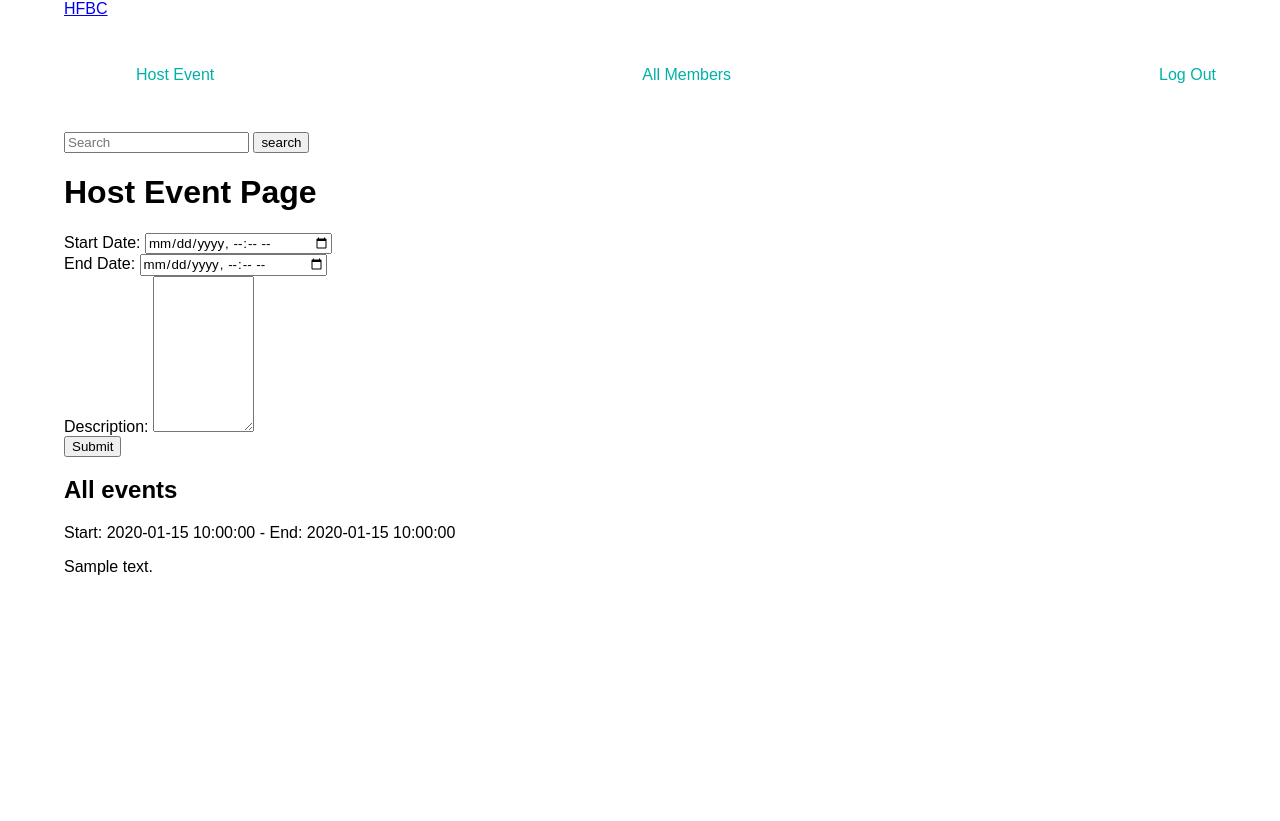
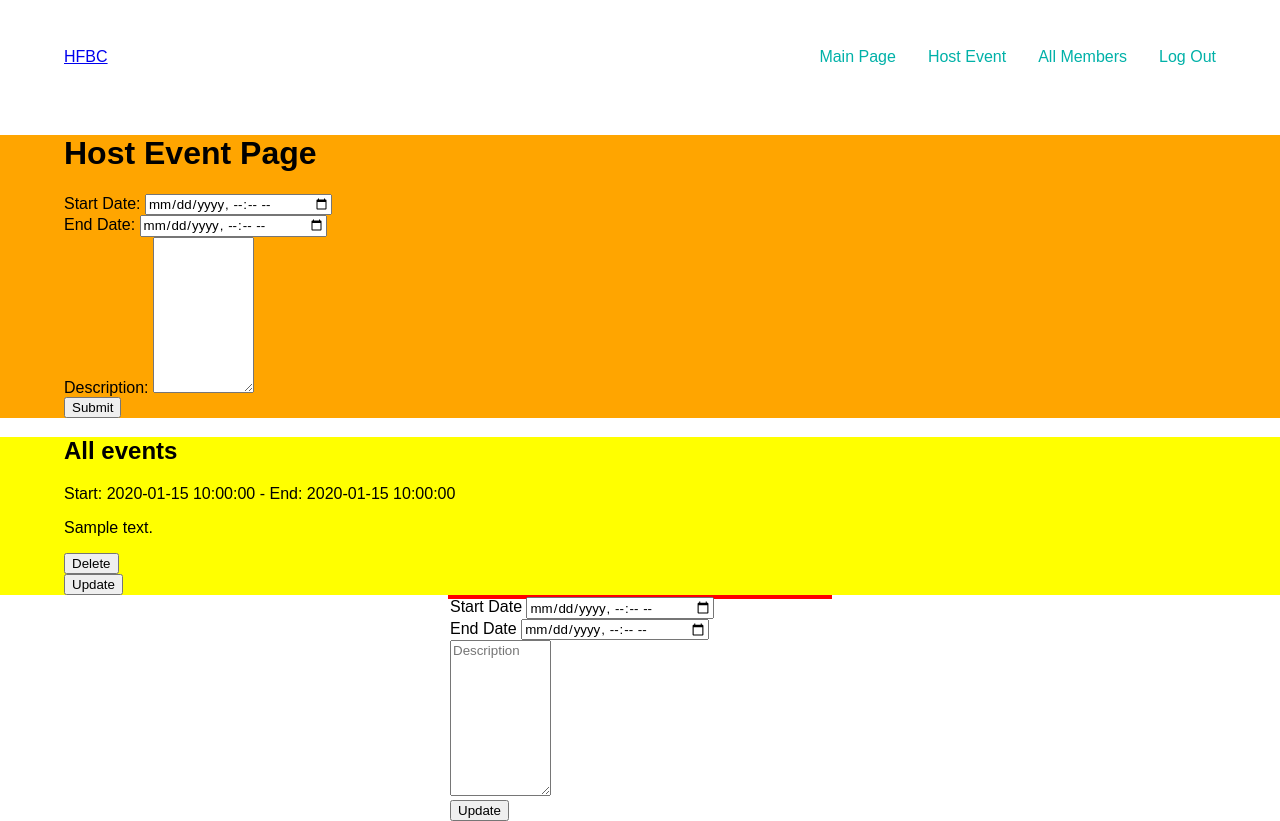
Before and after one commit to vsvang87/HFBC, a Flask app: page /host_event in a window 1280 px wide. Before the commit the page ends 575 px from the top, so only its background shows below. Run offline with Flask 2, Linux system fonts and the light colour scheme; tables that the repository leaves empty hold one stand-in row (values such as "Sample post").

Commit message:
add delete btn function, change navbar

```diff
--- a/crud.py
+++ b/crud.py
@@ -55,11 +55,11 @@ def get_event(event_id):
     return Event.query.filter(Event.event_id == event_id).all()
 
 #----------------------Update Image From Cloudinary----------#
-def update_img_url(image_url, user):
+# def update_img_url(image_url, user):
 
-    user.image_url = image_url
+#     user.image_url = image_url
 
-    return image_url
+#     return image_url
 
 
 if __name__ == '__main__':
--- a/model.py
+++ b/model.py
@@ -35,7 +35,7 @@ class Member(db.Model):
     zipcode = db.Column(db.Integer, nullable=True)
     phone_number = db.Column(db.String(20), nullable=True)
     house_hold = db.Column(db.Integer, nullable=True)
-    image_url = db.Column(db.String, nullable=True)
+    # image_url = db.Column(db.String, nullable=True)
     user_id = db.Column(db.Integer, db.ForeignKey("users.user_id"))
 
     user = db.relationship("User", back_populates="member")
--- a/server.py
+++ b/server.py
@@ -1,13 +1,6 @@
 from flask import Flask, jsonify, render_template, redirect, session,request,flash
 from model import db, User, Member, Event, connect_to_db
 import crud
-
-import cloudinary.uploader
-import os
-
-CLOUDINARY_KEY = os.environ['CLOUDINARY_KEY']
-CLOUDINARY_SECRET = os.environ['CLOUDINARY_SECRET']
-CLOUD_NAME = "dha9labk1"
 
 app = Flask(__name__)
 app.secret_key = 'SECRETS'
@@ -72,6 +65,8 @@ def create_new_users():
         return redirect("/new_user")
     else:
         user = crud.create_user(first_name, last_name, email, password)
+        session['user_email'] = user.email
+        session['user_id'] = user.user_id
         db.session.add(user)
         db.session.commit()
         flash("Welcome, you have create new account successful")
@@ -84,11 +79,10 @@ def user_login_home():
     email = session['user_email']
     user = crud.get_user_by_email(email)
 
+    user_id = session["user_id"]
+    member = crud.get_user_by_id(user_id)
 
-    user_id = session["user_id"]
-    # events = crud.get_events(user_id)
-
-    return render_template("home.html")
+    return render_template("home.html", user=user, member=member)
 
 #-------------------------Add Church Member-------------------#
 @app.route("/home", methods=["POST"])
@@ -123,6 +117,11 @@ def create_member():
 @app.route("/host_event")
 def event():
 
+    # email = session['user_email']
+    # user = crud.get_user_by_email(email)
+
+    # user_id = session["user_id"]
+    # member = crud.get_user_by_id(user_id)
 
     events = Event.query.all()
 
@@ -183,53 +182,49 @@ def all_members():
     return render_template("all_members.html", all_members=all_members, user=user)
 
 
-@app.route("/post-form-data", methods=["POST"])
-def upload_picture():
+#--------------------Search--------------------------#
+@app.route("/update_event", methods=["POST"])
+def update_events():
 
-    my_file = request.files['my-file']
-    result = cloudinary.uploader.upload(my_file, api_key = CLOUDINARY_KEY, api_secret = CLOUDINARY_SECRET, cloud_name = CLOUD_NAME)
+    host_event_id = request.form.get("host_event_id")
+    start_date = request.form.get("start_date")
+    end_date = request.form.get("end_date")
+    description = request.form.get("description")
+
+    user = session["user_id"]
+    event = crud.get_event(host_event_id)
 
 
-    image_url = result['secure_url']
-    #getting user session
-    email = session['user_email']
-    # getting the email function from crud
-    user = crud.get_user_by_email(email)
-    # updating user image from crud
-    crud.update_img_url(image_url, user)
-    db.session.add(user)
-    db.session.commit()
+    return redirect("/host_event")
 
-    return redirect("/all_members")
 
-#--------------------Search--------------------------#
-# @app.route("/search/<query>", methods=["POST"])
-# def search(query):
+# @app.route("/update_event/<event_id>", methods=["POST"])
+# def update_event(event_id):
 
-#     search = request.form.get("search")
-#     cur.execute(f"")
-#     search_query = []
-
-#     for i in range(10):
-#         search_query.append()
-
-#     return render_template("search.html")
+#     event = Event.query.filter(Event.event_id == event_id).first()
+#     user = session.get("user_id")
+#     if user is None:
+#         flash("You must logged in to update an event", "error")
+#     else:
+#         start_date = request.form.
 
 
 #---------------------Delete Events------------------------#
-# @app.route("/delete_event/<event_id>", methods=["POST"])
-# def delete(event_id):
+@app.route("/delete_meetup/<event_id>", methods=["POST"])
+def delete(event_id):
 
-#     user = session.get("user_id")
-#     if user is None:
-#         flash("Must logged in to delete an event", "error")
-#     else:
-#         event = Event.query.filter(Event.event_id == event_id).first()
-#         db.session.delete(event)
-#         db.session.commit()
-#         flash("Event has been deleted successfully", "success")
+    user = session.get("user_id")
+    if user is None:
+        flash("You must logged in to delete a post", "error")
+    else:
+        event = Event.query.filter(Event.event_id == event_id).first()
+        db.session.delete(event)
+        db.session.commit()
+        flash("Event has been deleted", "success")
 
-#     return redirect("/host_event")
+
+    return redirect("/host_event")
+
 
 #---------------------Log Out-------------------------------
 @app.route("/logout")
--- a/static/css/base.css
+++ b/static/css/base.css
@@ -17,9 +17,7 @@ body {
   width: min(90%, 110rem);
   margin-inline: auto;
 }
-nav {
-  /* background: var(--clr-darGray); */
-}
+
 .navbar-container {
 display: flex;
 justify-content: space-between;
--- /dev/null
+++ b/static/css/home.css
@@ -0,0 +1,5 @@
+
+body {
+  padding: 0;
+  margin: 0;
+}
--- /dev/null
+++ b/static/css/host_event.css
@@ -0,0 +1,24 @@
+
+.h-container {
+  background: orange;
+}
+.display-event {
+  background: yellow;
+}
+
+.modal-section {
+  position: relative;
+  margin: auto auto;
+  width: 30%;
+  background: green;
+}
+
+.modal-content {
+  position: absolute;
+  display: block;
+  right: 0;
+  left: 0;
+  top: 0;
+  bottom: 0;
+  border: 2px solid red;
+}
--- /dev/null
+++ b/static/js/host_event.js
@@ -0,0 +1,16 @@
+const modalOpenBtn = document.querySelectorAll(".update_btn")
+
+
+
+for (const btn of modalOpenBtn) {
+  btn.addEventListener("click", () => {
+    let btnSlice = btn.id.slice(2)
+    console.log(btnSlice)
+    let eventId = document.getElementById("host_event_id")
+    eventId.value = btnSlice
+
+    // modalBg.classList.add("bg-active")
+    // modalContainer.style.display = 'block'
+
+})
+}
--- a/templates/about.html
+++ b/templates/about.html
@@ -9,10 +9,11 @@
       <div class="navbar-container">
         <a href="/" class="logo">H F B C</a>
         <ul>
+          <li><a href="/">Home</a></li>
            <li><a href="/about">About</a></li>
            <li><a href="/ministries">Ministries</a></li>
           <li><a href="/give">Give</a></li>
-          <li><a href="/login">Log in</a></li>
+          <li><a href="/login" class="login">Log in</a></li>
         </ul>
       </div>
     </div>
--- a/templates/give.html
+++ b/templates/give.html
@@ -9,6 +9,7 @@
       <div class="navbar-container">
         <a href="/" class="logo">H F B C</a>
         <ul>
+          <li><a href="/">Home</a></li>
            <li><a href="/about">About</a></li>
            <li><a href="/ministries">Ministries</a></li>
           <li><a href="/give">Give</a></li>
--- a/templates/host_event.html
+++ b/templates/host_event.html
@@ -1,27 +1,23 @@
 {% extends "base.html" %}
 {% block title %}Host Events{% endblock %}
 {% block head %}
+
 <link rel="stylesheet" href="../static/css/base.css"/>
+<link rel="stylesheet" href="../static/css/host_event.css"/>
 {% endblock %}
 {% block body %}
 <nav>
-    <div class="navbar-container">
-      <div class="center">
+    <div class="center">
+      <div class="navbar-container" >
         <a href="/home">HFBC</a>
         <ul>
+          <li><a href="/home">Main Page</a>
+          </li>
           <li><a href="/host_event">Host Event</a></li>
            <li><a href="/all_members">All Members</a></li>
           <li><a href="/logout">Log Out</a></li>
         </ul>
-        <div class="search-bar">
 
-          <form action="/search" method="POST">
-
-            <input type="text" name="search" placeholder="Search"/>
-            <input type="submit" value="search"/>
-          </form>
-
-        </div>
       </div>
     </div>
   </nav>
@@ -71,6 +67,18 @@
       {% for event in events %}
         <p>Start: {{ event.start_date }} - End: {{ event.end_date }}</p>
         <p>{{ event.description }}</p>
+
+        <form action="/delete_meetup/{{ event.event_id }}" method="POST">
+
+          <div class="delete-btn-div">
+            <input type="submit" class="delete-btn" value="Delete"/>
+          </div>
+      </form>
+
+
+      <div class="update-btn-div">
+          <button class="update-btn" id="id{{event.meet_up_id}}">Update</button>
+      </div>
       {% endfor %}
 
       {% else %}
@@ -81,7 +89,36 @@
   </div>
 </section>
 
+<section class="modal-section">
+  <div class="modal-container">
 
+    <div class="modal-content">
+
+      <form action="/update_event" method="POST">
+        <input type="hidden" id="host_event_id" name="host_event_id">
+        <div class="input-group">
+          <label for="start_date">Start Date</label>
+          <input type="datetime-local" name="start_date"/>
+        </div>
+        <div class="input-group">
+          <label for="end_date">End Date</label>
+          <input type="datetime-local" name="end_date"/>
+        </div>
+        <div class="input-group">
+          <textarea cols="10" rows="10" placeholder="Description"></textarea>
+        </div>
+        <div class="input-group">
+          <input type="submit" value="Update" class="update_btn"/>
+        </div>
+      </form>
+
+    </div>
+
+  </div>
+</section>
+
+
+<script src="../static/js/host_event.js"></script>
 {% endblock %}
 {% block footer %}
 
--- a/templates/index.html
+++ b/templates/index.html
@@ -16,6 +16,7 @@
       <div class="navbar-container">
         <a href="/" class="logo">H F B C</a>
         <ul>
+
            <li><a href="/about">About</a></li>
            <li><a href="/ministries">Ministries</a></li>
           <li><a href="/give">Give</a></li>
--- a/templates/login.html
+++ b/templates/login.html
@@ -9,6 +9,7 @@
       <div class="navbar-container">
         <a href="/" class="logo">H F B C</a>
         <ul>
+          <li><a href="/">Home</a></li>
            <li><a href="/about">About</a></li>
            <li><a href="/ministries">Ministries</a></li>
           <li><a href="/give">Give</a></li>
--- a/templates/ministries.html
+++ b/templates/ministries.html
@@ -9,6 +9,7 @@
       <div class="navbar-container">
         <a href="/" class="logo">H F B C</a>
         <ul>
+          <li><a href="/">Home</a></li>
            <li><a href="/about">About</a></li>
            <li><a href="/ministries">Ministries</a></li>
           <li><a href="/give">Give</a></li>
--- a/templates/new_user.html
+++ b/templates/new_user.html
@@ -10,6 +10,7 @@
       <div class="navbar-container">
         <a href="/" class="logo">H F B C</a>
         <ul>
+          <li><a href="/">Home</a></li>
            <li><a href="/about">About</a></li>
            <li><a href="/ministries">Ministries</a></li>
           <li><a href="/give">Give</a></li>
```
Also changed, not shown: templates/all_members.html (+30 -27 lines), templates/home.html (+4 -10 lines).
